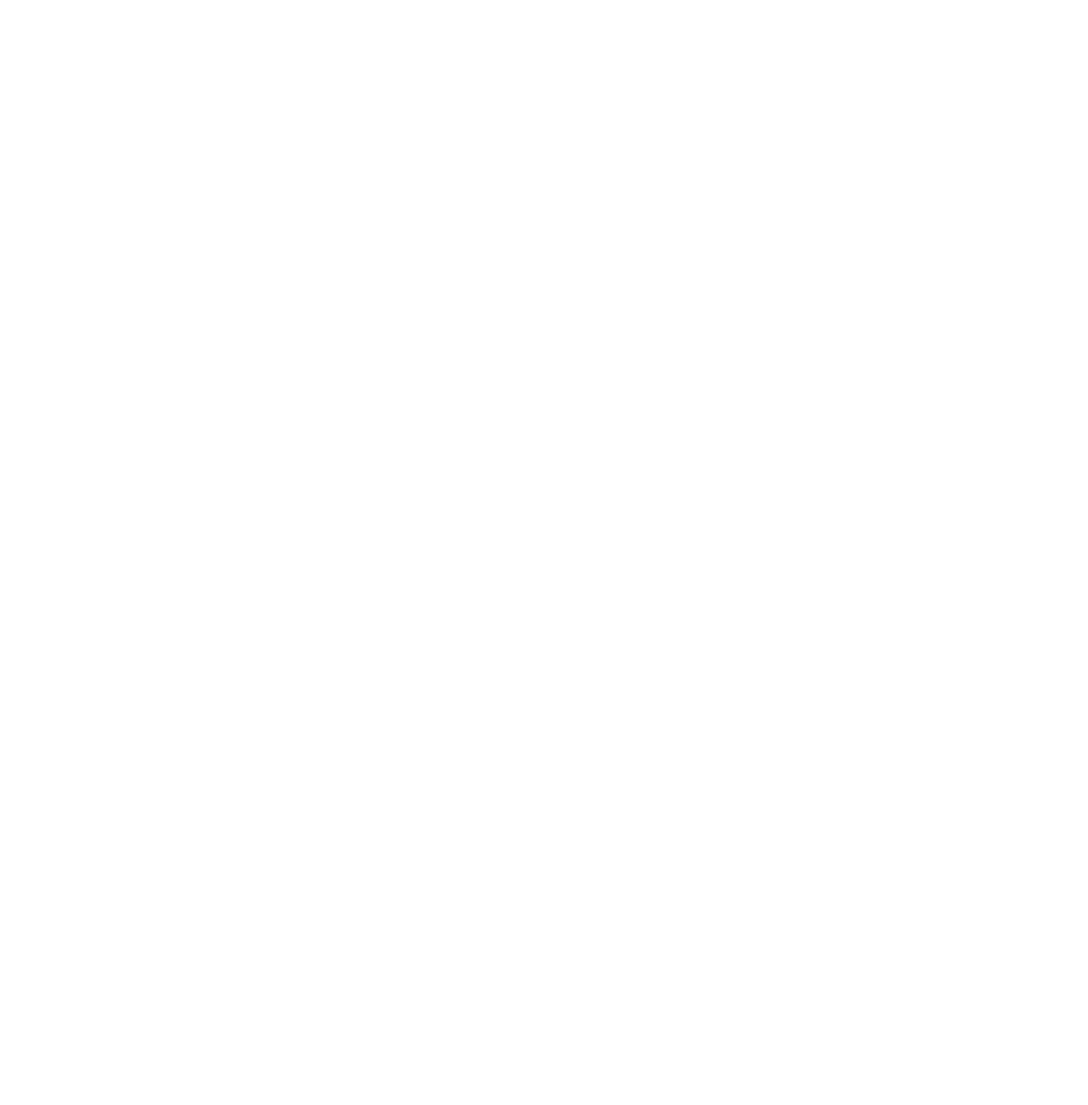
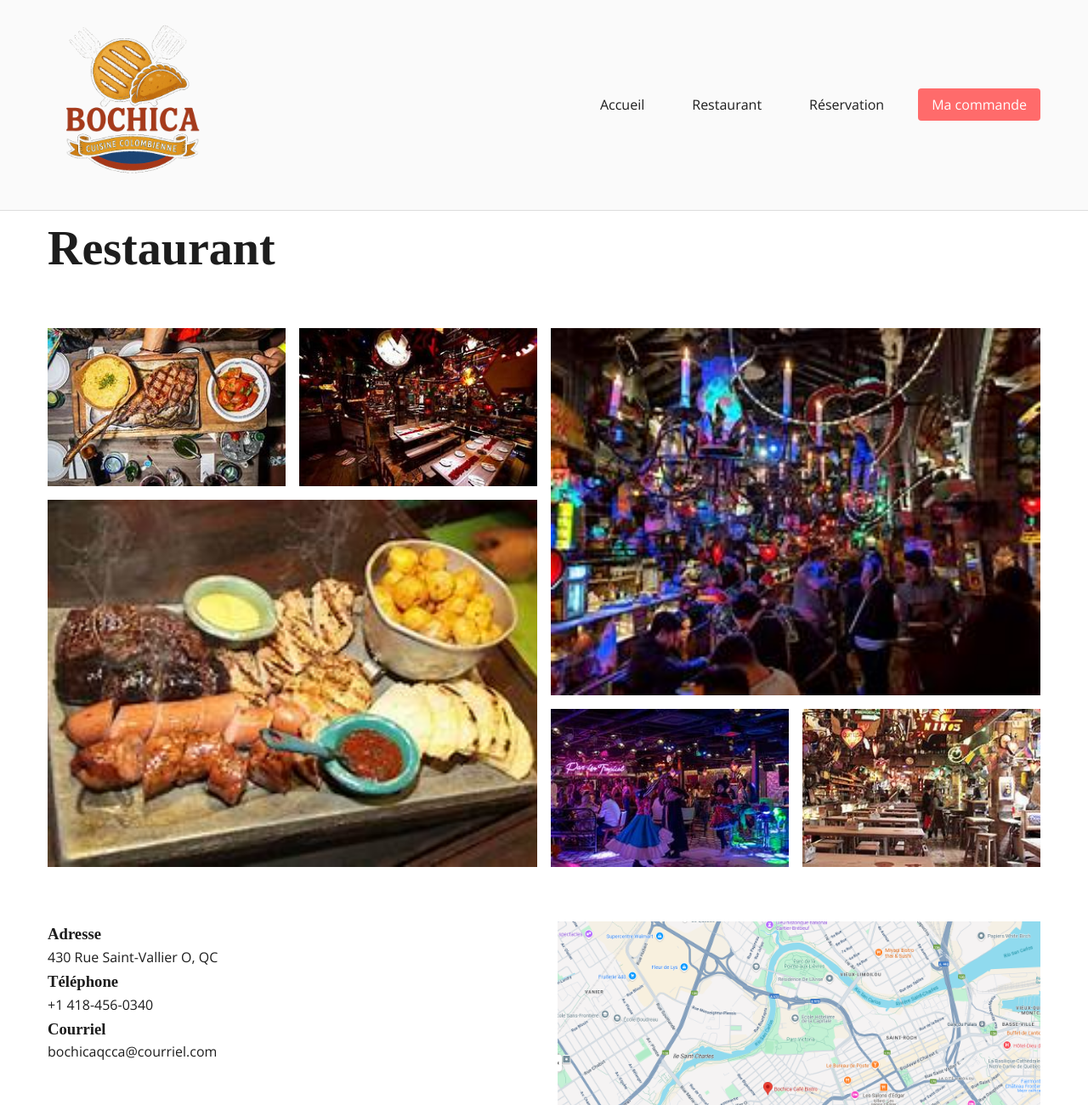
Before and after one commit to CrisDiaz2004/tp3-web, a plain HTML site: page restaurant.html in a window 1280 px wide. Shown: the top 1300 px of the page at 85% size. Before the commit the page ends 800 px from the top, so only its background shows below. Drawn offline with nearby package versions, Linux system fonts and the light colour scheme.

Commit message:
integration page restauranthtml

```diff
--- a/css/style.css
+++ b/css/style.css
@@ -294,3 +294,93 @@ img {
 .bouton-envoyer input[type="submit"]:hover {
     background-color: #0056b3;
 }
+
+.page-restaurant h2 {
+    font-size: 3.5rem;
+    text-align: left;
+    margin-bottom: 3rem;
+}
+
+/* Grille d'images */
+.grille-images {
+    display: grid;
+    grid-template-columns: repeat(4, 1fr);
+    gap: 1rem;
+    max-width: 1200px;
+    margin: 0 auto 4rem auto;
+}
+
+.grille-images img {
+    width: 100%;
+    height: 100%;
+    object-fit: cover;
+    display: block;
+}
+
+
+.grille-images img:nth-child(1) {
+    grid-row: span 1;
+    grid-column: span 1;
+}
+
+.grille-images img:nth-child(2) {
+    grid-row: span 1;
+    grid-column: span 1;
+}
+
+.grille-images img:nth-child(3) {
+    grid-row: span 2;
+    grid-column: span 2;
+}
+
+.grille-images img:nth-child(4) {
+    grid-row: span 2;
+    grid-column: span 2;
+}
+
+.grille-images img:nth-child(5) {
+    grid-row: span 1;
+    grid-column: span 1;
+}
+
+.grille-images img:nth-child(6) {
+    grid-column: span 1;
+    grid-row: span 1;
+}
+
+
+/* Tablette */
+
+@media (max-width: 992px) {
+    .grille-images {
+        grid-template-columns: repeat(2, 1fr);
+        grid-auto-rows: 150px;
+    }
+}
+
+/* telephone */
+
+@media (max-width: 600px) {
+    .grille-images {
+        grid-template-columns: 1fr;
+        grid-auto-rows: 150px;
+    }
+}
+
+/* adresse et carte */
+
+.infos-contact {
+    display: flex;
+    flex-wrap: wrap;
+    justify-content: space-between;
+    align-items: flex-start;
+    max-width: 1200px;
+    margin: 0 auto 4rem auto;
+    gap: 2rem;
+    padding: 0 1rem;
+}
+
+.infos-texte,
+.infos-carte {
+    flex: 1 1 45%;
+}
--- a/restaurant.html
+++ b/restaurant.html
@@ -0,0 +1,93 @@
+<!DOCTYPE html>
+<html lang="fr">
+<head>
+    <meta charset="UTF-8">
+    <meta name="viewport" content="width=device-width, initial-scale=1.0">
+    <title>Restaurant</title>
+    <link rel="stylesheet" href="css/style.css">
+    <link href="https://fonts.googleapis.com/css2?family=Montserrat:wght@400;700&family=Open+Sans&display=swap" rel="stylesheet">
+</head>
+
+<body>
+
+
+    <!-- header -->
+    <header>
+        <div class="container header-contenu">
+            <h1> <a href="index.html"> <img src="img/bochica_logo_transparent.png" alt="logo-restaurant" class="logo"></a></h1>
+
+            <nav>
+                <ul class="links">
+                    <li><a href="index.html">Accueil</a></li>
+                    <li><a href="restaurant.html">Restaurant</a></li>
+                    <li><a href="reservation.html">Réservation</a></li>
+                    <li><a href="commande.html" class="commande-btn">Ma commande</a></li>
+                </ul>
+            </nav>
+
+        </div>
+    </header>
+
+    <!--restaurant-->
+
+    <main class="page-restaurant">
+
+        <div class="container">
+            <h2>Restaurant</h2>
+
+                    <!-- images -->
+
+            <section class="grille-images">
+                <img src="img/th (1).jpg" alt="Image 1">
+                <img src="img/th (2).jpg" alt="Image 2">
+                <img src="img/th (3).jpg" alt="Image 3">
+                <img src="img/th (4).jpg" alt="Image 4">
+                <img src="img/th (5).jpg" alt="Image 5">
+                <img src="img/th.jpg" alt="image 6">
+            </section>
+        </div>
+
+        <!-- adresse -->
+    <section class="infos-contact">
+        <div class="infos-texte">
+            <h3>Adresse</h3>
+            <p>430 Rue Saint-Vallier O, QC</p>
+            <h3>Téléphone</h3>
+            <p>+1 418-456-0340</p>
+            <h3>Courriel</h3>
+            <p><a href="mailto:bochicaqc2025@courriel.com">bochicaqcca@courriel.com</a></p>
+        </div>
+        <div class="infos-carte">
+            <img src="img/carte.png" alt="Carte du restaurant">
+        </div>
+    </section>
+
+</main>
+
+
+<!--footer-->
+
+    <footer>
+        <div class="container footer-top">
+            <p>Rèalisé par <strong>Cristian Casallas</strong></p>
+            <div class="reseaux-droite">
+                <p>reseaux sociaux:</p>
+                <div class="reseaux">
+                    <a href="https://www.instagram.com/bochica_quebec/"> <img src="img/instagram.png" alt="ig"></a>
+                    <a href="#"><img src="img/facebook-app-symbol.png" alt="fb"></a>
+                    <a href="#"><img src="img/twitter.png" alt="x"></a>
+                </div>
+            </div>
+        </div>
+
+        <hr>
+
+        <div class="container footer-bottom">
+            <p>Intégration Web 1</p>
+            <p>Cégep Gareneau - Hiver 2025</p>
+        </div>
+
+    </footer>
+
+</body>
+</html>
```
Also changed, not shown: index.html (+2 -2 lines), img/carte.png (added), img/img-accueil.jpg (renamed from img/andres-carne-de-res.jpg), img/th (1).jpg (added), img/th (2).jpg (added), img/th (3).jpg (added), img/th (4).jpg (added), img/th (5).jpg (added), img/th.jpg (added).
